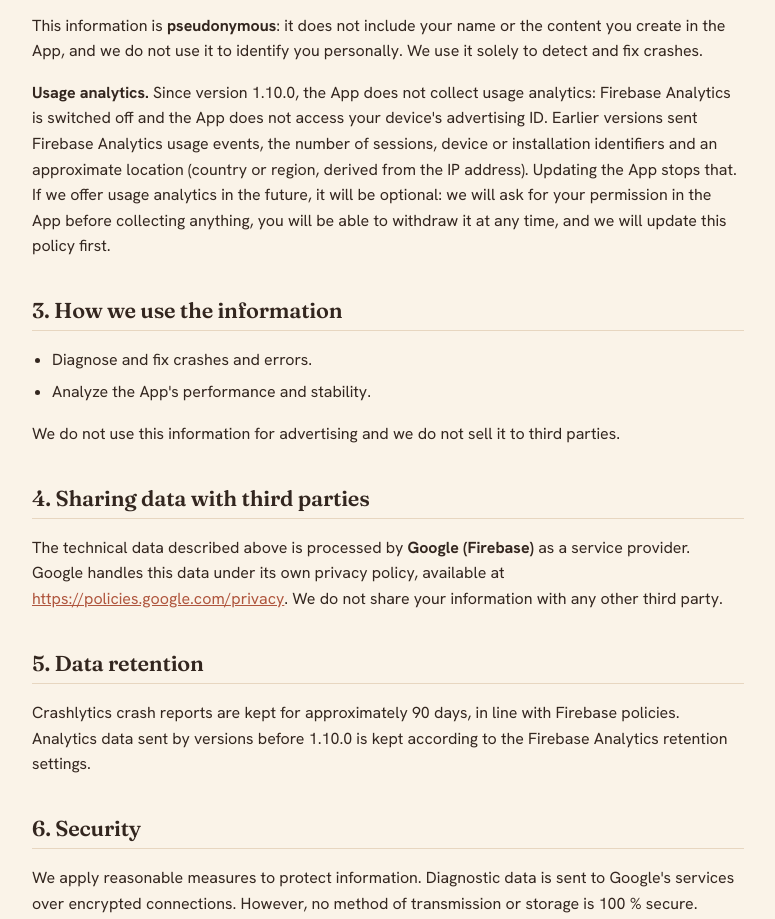
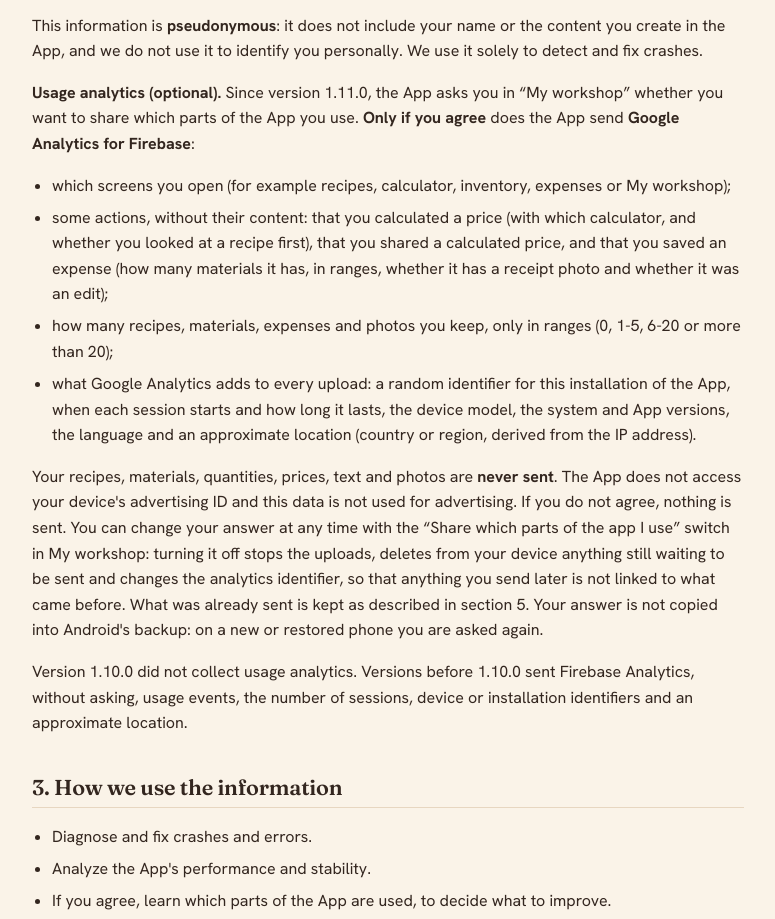
Before and after one commit to CalculaTuVela/calculatuvela.github.io, a plain HTML site: page en/privacy-policy.html in a window 1280 px wide. Shown: the part 985-1904 px from the top of the page, without its empty margins (252-1027 px from the left). Drawn offline with Linux system fonts and the light colour scheme.

Commit message:
Describe the optional usage analytics in the privacy policy
From 1.11.0 the app asks in My workshop whether to share which parts of
it are used, and sends Google Analytics for Firebase only the agreed
events and ranges if the maker says yes. The policy now says what is
sent, what never is, how to stop, and what happens to data already
sent. Spanish and English.

Co-Authored-By: Claude Opus 5.5 <noreply@anthropic.com>

```diff
--- a/en/privacy-policy.html
+++ b/en/privacy-policy.html
@@ -65,7 +65,7 @@
 
 
     <h1>Privacy Policy</h1>
-    <p class="meta">App: <strong>CalculaTuVela</strong> &middot; Last updated: November 9, 2026</p>
+    <p class="meta">App: <strong>CalculaTuVela</strong> &middot; Last updated: November 15, 2026</p>
     <p>
       The Spanish version of this policy is the original; this English translation is provided for convenience.
     </p>
@@ -112,25 +112,53 @@
       detect and fix crashes.
     </p>
     <p>
-      <strong>Usage analytics.</strong> Since version 1.10.0, the App does not collect usage
-      analytics: Firebase Analytics is switched off and the App does not access your device's
-      advertising ID. Earlier versions sent Firebase Analytics usage events, the number of sessions,
-      device or installation identifiers and an approximate location (country or region, derived from
-      the IP address). Updating the App stops that. If we offer usage analytics in the future, it will
-      be optional: we will ask for your permission in the App before collecting anything, you will be
-      able to withdraw it at any time, and we will update this policy first.
+      <strong>Usage analytics (optional).</strong> Since version 1.11.0, the App asks you in
+      “My workshop” whether you want to share which parts of the App you use. <strong>Only if you
+      agree</strong> does the App send <strong>Google Analytics for Firebase</strong>:
+    </p>
+    <ul>
+      <li>which screens you open (for example recipes, calculator, inventory, expenses or My workshop);</li>
+      <li>
+        some actions, without their content: that you calculated a price (with which calculator, and
+        whether you looked at a recipe first), that you shared a calculated price, and that you saved
+        an expense (how many materials it has, in ranges, whether it has a receipt photo and whether it
+        was an edit);
+      </li>
+      <li>how many recipes, materials, expenses and photos you keep, only in ranges (0, 1-5, 6-20 or more than 20);</li>
+      <li>
+        what Google Analytics adds to every upload: a random identifier for this installation of the
+        App, when each session starts and how long it lasts, the device model, the system and App
+        versions, the language and an approximate location (country or region, derived from the IP
+        address).
+      </li>
+    </ul>
+    <p>
+      Your recipes, materials, quantities, prices, text and photos are <strong>never sent</strong>.
+      The App does not access your device's advertising ID and this data is not used for
+      advertising. If you do not agree, nothing is sent. You can change your answer at any time with
+      the “Share which parts of the app I use” switch in My workshop: turning it off stops the
+      uploads, deletes from your device anything still waiting to be sent and changes the analytics
+      identifier, so that anything you send later is not linked to what came before. What was already
+      sent is kept as described in section 5. Your answer is not copied into Android's backup: on a
+      new or restored phone you are asked again.
+    </p>
+    <p>
+      Version 1.10.0 did not collect usage analytics. Versions before 1.10.0 sent Firebase Analytics,
+      without asking, usage events, the number of sessions, device or installation identifiers and an
+      approximate location.
     </p>
 
     <h2>3. How we use the information</h2>
     <ul>
       <li>Diagnose and fix crashes and errors.</li>
       <li>Analyze the App's performance and stability.</li>
+      <li>If you agree, learn which parts of the App are used, to decide what to improve.</li>
     </ul>
     <p>We do not use this information for advertising and we do not sell it to third parties.</p>
 
     <h2>4. Sharing data with third parties</h2>
     <p>
-      The technical data described above is processed by <strong>Google (Firebase)</strong>
+      The data described above is processed by <strong>Google (Firebase)</strong>
       as a service provider. Google handles this data under its own privacy policy, available at
       <a href="https://policies.google.com/privacy" target="_blank" rel="noopener">https://policies.google.com/privacy</a>.
       We do not share your information with any other third party.
@@ -139,14 +167,14 @@
     <h2>5. Data retention</h2>
     <p>
       Crashlytics crash reports are kept for approximately 90 days, in line with Firebase policies.
-      Analytics data sent by versions before 1.10.0 is kept according to the Firebase Analytics
-      retention settings.
+      Usage analytics data (what you send if you agree, and what versions before 1.10.0 sent) is kept
+      for the retention period set in Google Analytics and deleted afterwards.
     </p>
 
     <h2>6. Security</h2>
     <p>
-      We apply reasonable measures to protect information. Diagnostic data is sent to Google's
-      services over encrypted connections. However, no method of transmission or storage is
+      We apply reasonable measures to protect information. Diagnostic and usage data is sent to
+      Google's services over encrypted connections. However, no method of transmission or storage is
       100&nbsp;% secure.
     </p>
 
@@ -159,6 +187,9 @@
     <h2>8. Your choices and rights</h2>
     <ul>
       <li>You can delete all local content by uninstalling the App.</li>
+      <li>
+        You can start or stop sharing usage analytics at any time, with the switch in My workshop.
+      </li>
       <li>
         If you have questions about your data or want to exercise your rights, you can contact us
         at the address below.
```
Also changed, not shown: privacy-policy.html (+88 -25 lines).
